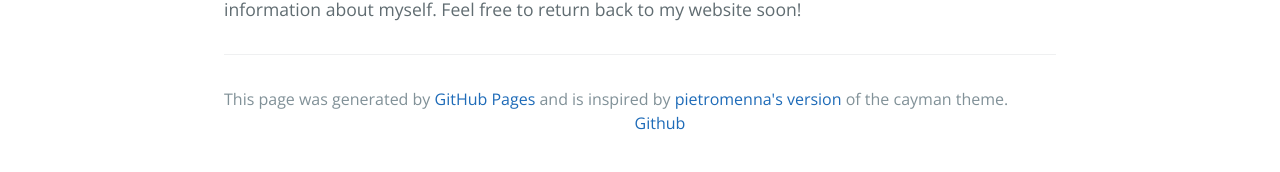
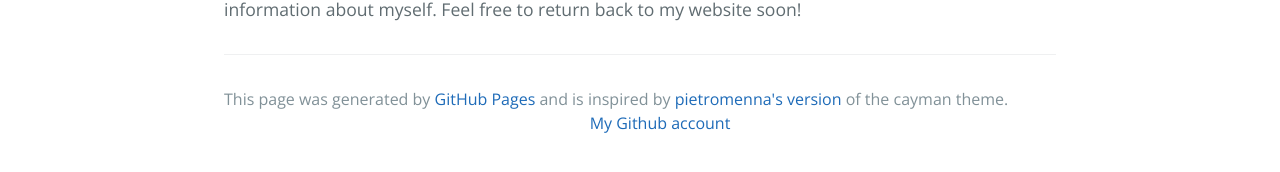
Before and after one commit to silkekaiser/silkekaiser.github.io, a Jekyll site: the page built from index.md, in a window 1280 px wide. Shown: the part 542-714 px from the top of the page. Built offline with Jekyll 4.4.1, drawn with Linux system fonts in a browser that asks for light colours; our own code applies the rules of GitHub Pages for plain Markdown files.

Commit message:
Update footer.html

```diff
--- a/_includes/footer.html
+++ b/_includes/footer.html
@@ -6,7 +6,7 @@
         <ul class="list-inline social-buttons">
           <center>
             <a href="https://github.com/{{ site.github_username }}">
-              <i class="fa fa-github"></i> Github
+              <i class="fa fa-github"></i> My Github account
             </a>
           </center>
         </ul>
```
